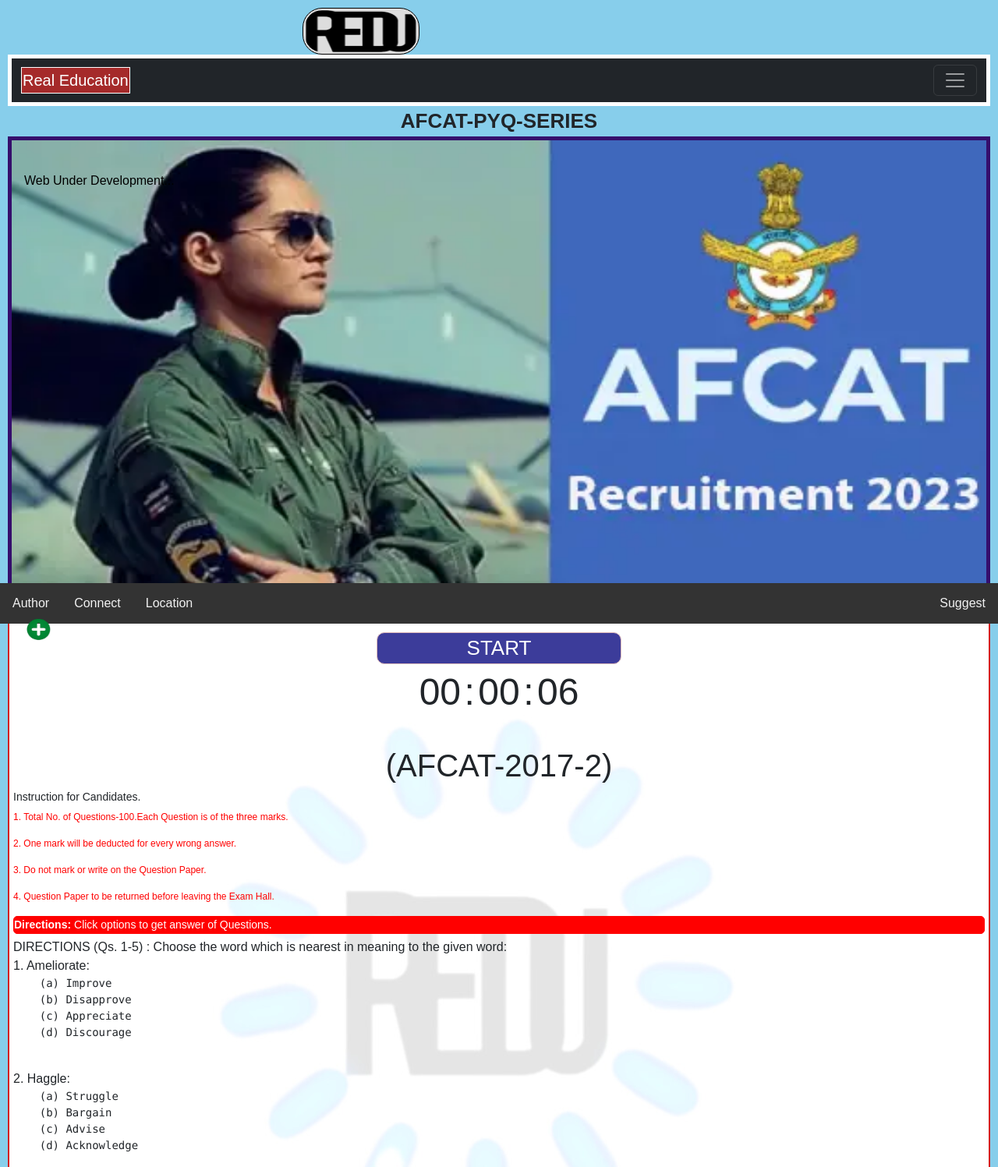
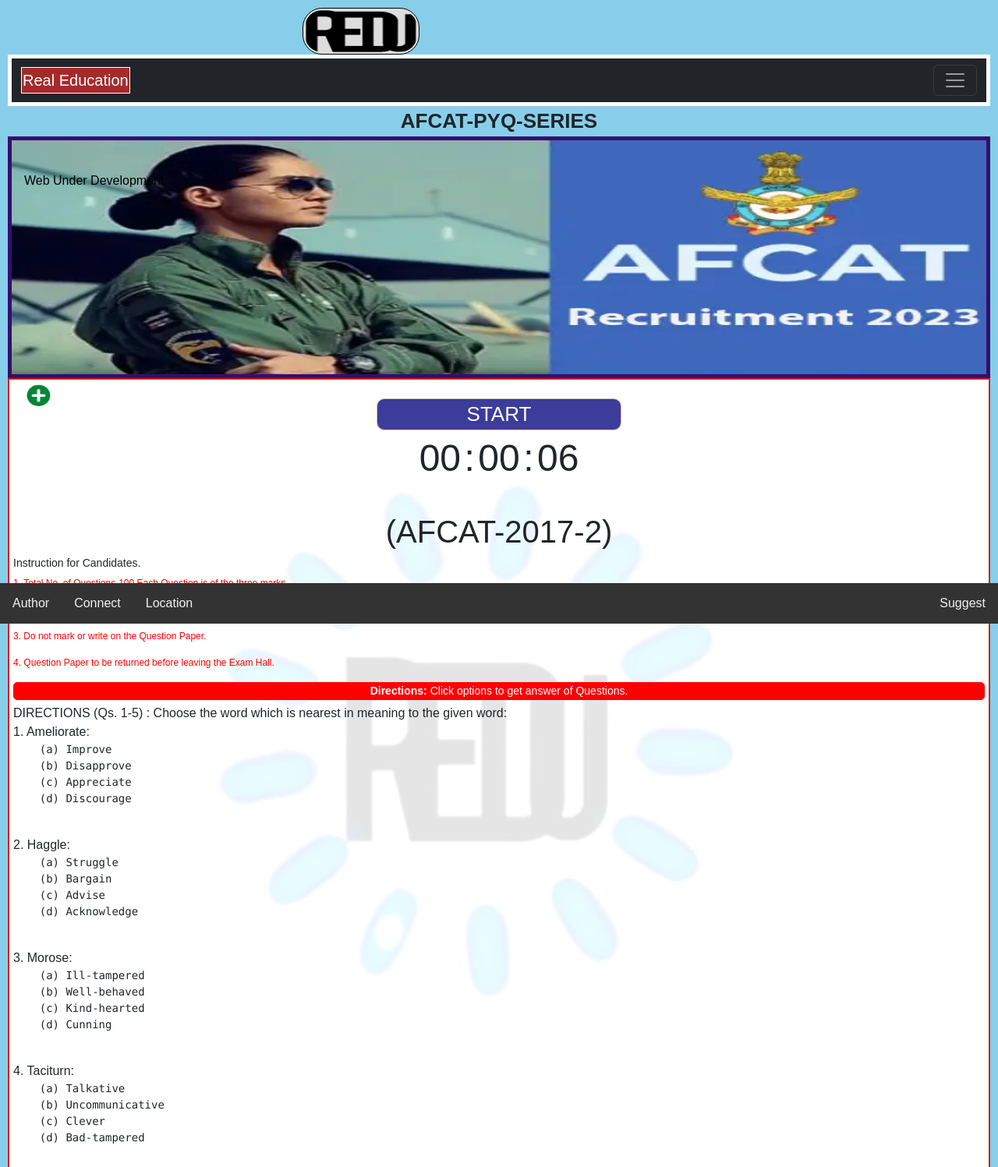
Before and after one commit to Ankush297/Practice-, a PHP site: page /2017-1.html in a window 1280 px wide. Shown: the top 1497 px of the page at 78% size. Run offline with PHP 8.4, Linux system fonts and the light colour scheme.

Commit message:
Update sub1.css

```diff
--- a/sub1.css
+++ b/sub1.css
@@ -47,7 +47,7 @@
     }
     .Redu{
     width:100%;
-    max-height:600px;
+    max-height:300px;
     }
     .cont {
     position: relative;
@@ -307,5 +307,5 @@
 
 /* DIRECTIONS*/
 #direction {
-margin: 5px;background-color: red;color: white;border-radius: 5px; border: 1px solid red; font-size: 14px;
+margin: 5px;background-color: red;color: white;border-radius: 5px; border: 1px solid red; font-size: 14px;text-align: center;
 }
```
